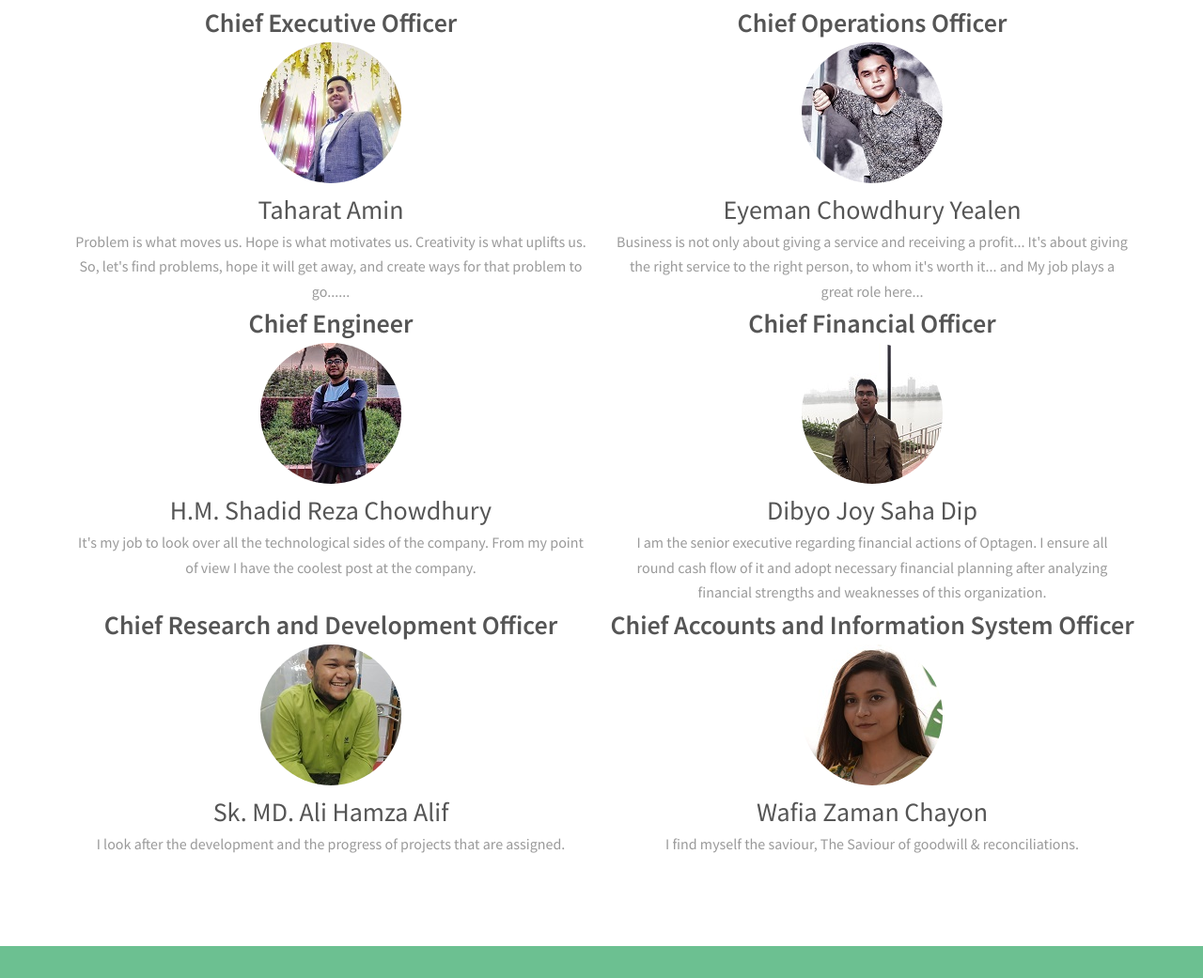
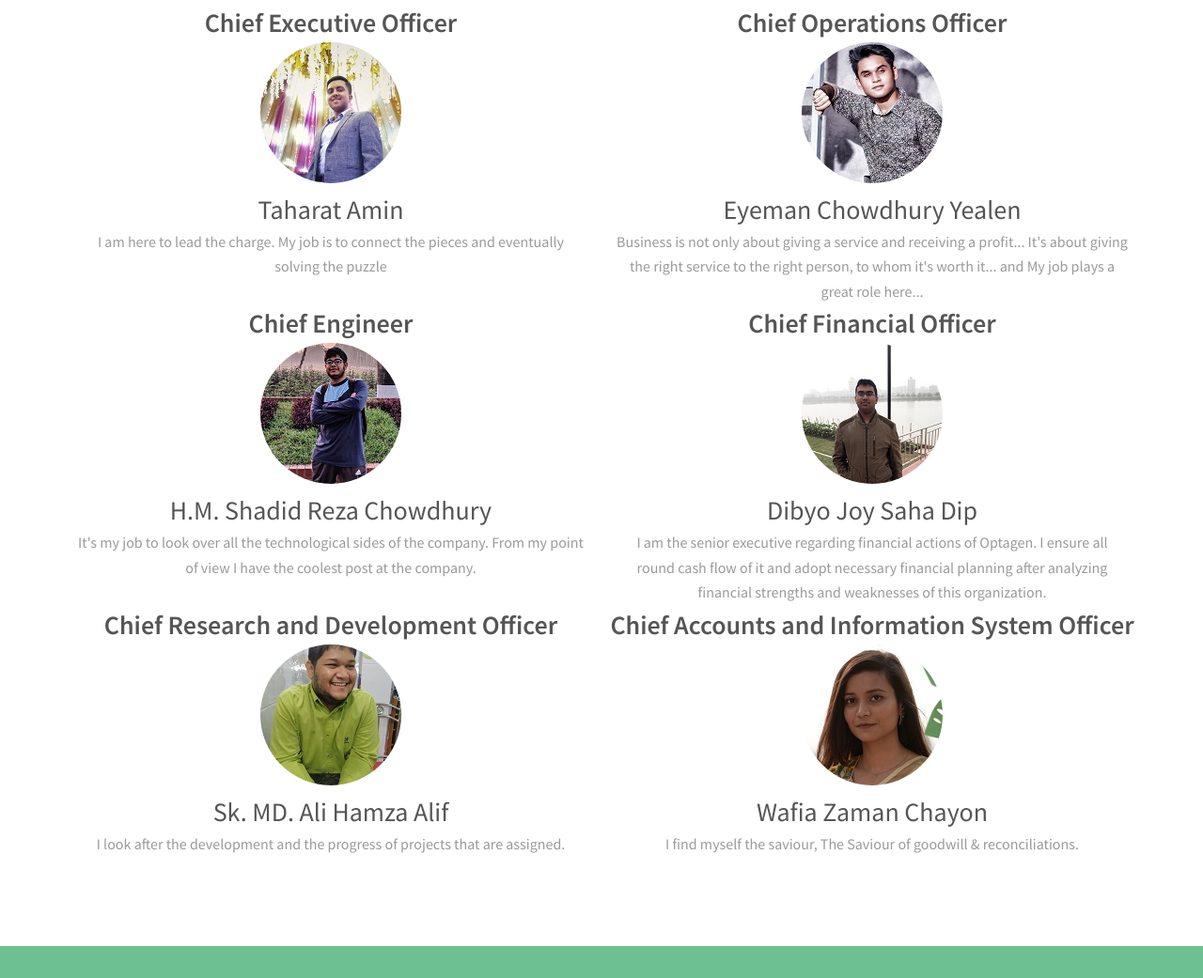
Before and after one commit to optagentechnologies/optagentechnologies.github.io, a plain HTML site: page index.html in a window 1280 px wide. Shown: the part 991-2032 px from the top of the page at 94% size. Drawn offline with Linux system fonts and the light colour scheme.

Commit message:
taharat change
Changed Taharat's description

```diff
--- a/index.html
+++ b/index.html
@@ -64,7 +64,7 @@
 							<header>
 								<h3 class="marginaa">Taharat Amin</h3>
 							</header>
-							<p class="algamargin">Problem is what moves us. Hope is what motivates us. Creativity is what uplifts us. So, let's find problems, hope it will get away, and create ways for that problem to go......</p>
+							<p class="algamargin">I am here to lead the charge. My job is to connect the pieces and eventually solving the puzzle</p>
 
                         </article>
 						<article>
```
